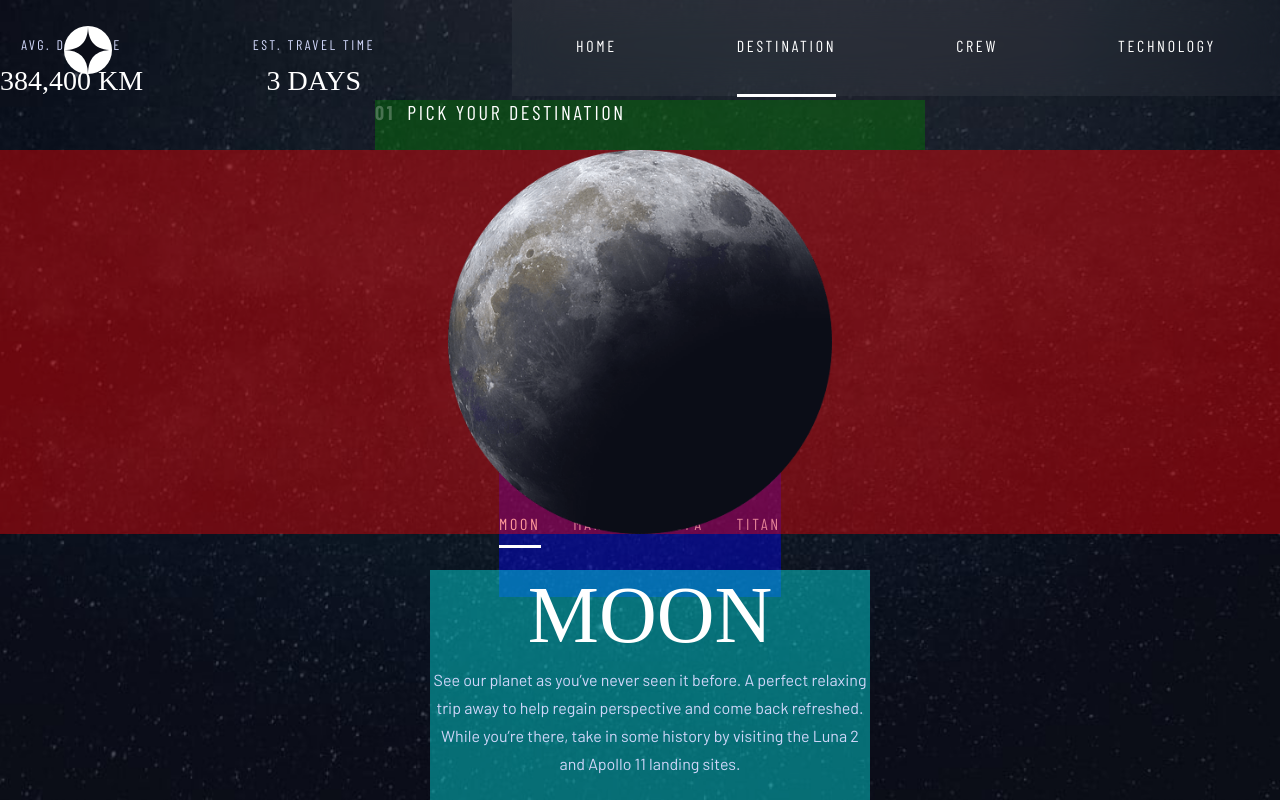
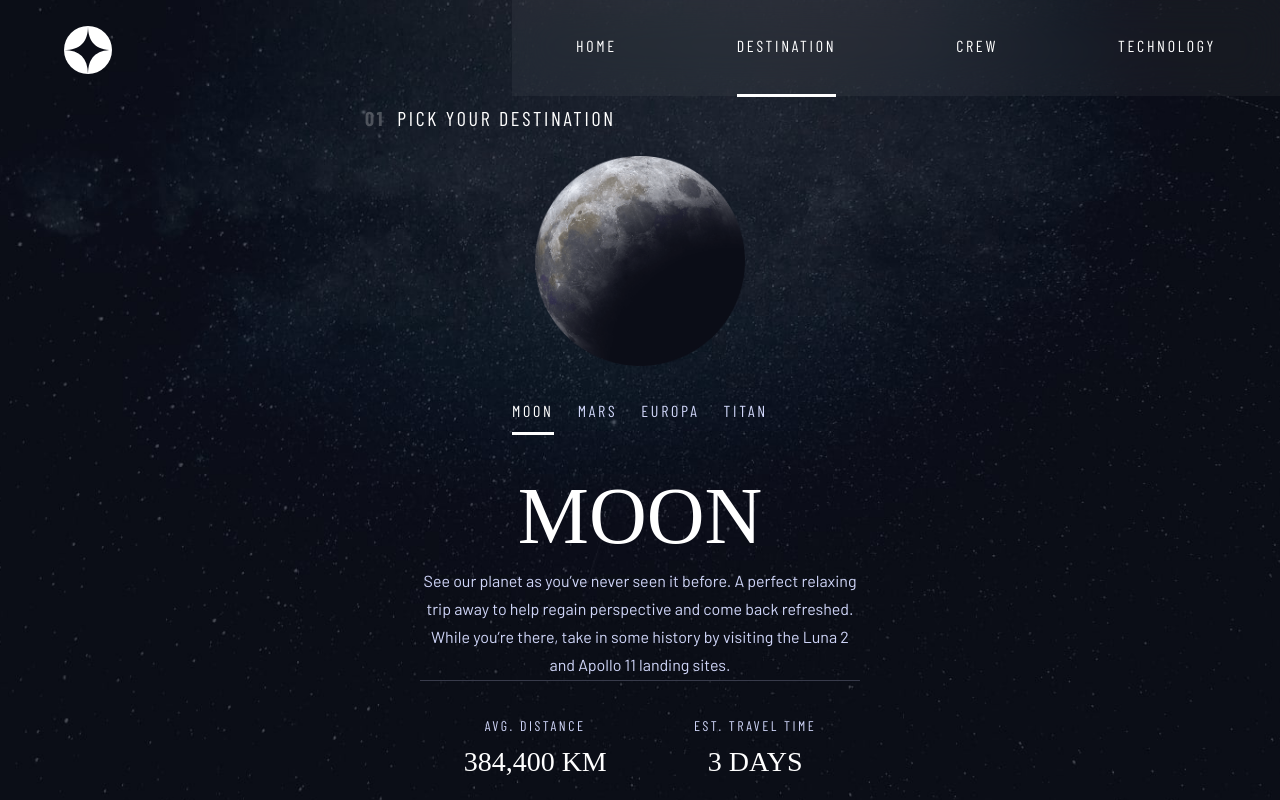
Before and after one commit to zttlmnn/space-tourism-multi-page, a React (Create React App) app: page /destination in a window 1280 px wide. Shown: the top 800 px of the page. Built offline with nearby package versions, Linux system fonts and the light colour scheme; a web font is replaced by a local one.

Commit message:
fixed complete destinationView

```diff
--- a/src/components/Utilities/Grid.module.scss
+++ b/src/components/Utilities/Grid.module.scss
@@ -6,9 +6,10 @@
   //10rem nav/heabder
   // 5rem title
 
-  grid-template-rows: 10rem .5fr  5rem repeat(10, minmax(7rem, 10.5rem)) 1fr;
+  grid-template-rows: 10rem .25fr 5rem repeat(6, minmax(7rem, 10.5rem)) 1fr;
   //  grid-template-columns: 1fr repeat(10, 8.5%) 1fr;
   grid-template-columns: 1fr repeat(10, minmax(3.2rem, 5.5rem)) 1fr;
+
 
 
 
--- a/src/components/Views/DestinationView.module.scss
+++ b/src/components/Views/DestinationView.module.scss
@@ -16,53 +16,107 @@
       url("../../assets/destination/background-destination-desktop.jpg");
   }
 
-  &__img {
-    position: relative;
-    height: 40vw;
-/*
- */
-    display: flex;
-    justify-content: center;
+ // GRID SETTINGS
 
-    @media (min-width: $bp-tablet) {
-      height: 30vw;
+ section {
+  // title
+  &:first-child {
 
-/*       width: clamp(30rem, 45%, 45rem);
+    grid-row: 3;
+    grid-column: 2 / span 10;
+  }
+
+  // btns
+  &:nth-of-type(2) {
+
+    grid-row: 6 / span 1;
+
+    grid-column: 1 / -1;
+  }
+  // text, body-copy, description
+  &:nth-of-type(3) {
+
+    grid-row: 7 / span 2;
+    grid-column: 3 / span 8;
+  }
+
+  &:nth-of-type(4) {
+
+    grid-row: 9 / span 2;
+    grid-column: 3 / span 8;
+  }
+
+  @media (min-width: $bp-desktop) {
+    // title
+    &:first-child {
+      grid-row: 3;
+      grid-column: 2 / span 10;
+    }
+
+    // btns
+    &:nth-of-type(2) {
+
+      grid-row: 4 / span 1;
+      grid-column: 8 / span 4;
+
+    }
+    // text, body-copy
+    &:nth-of-type(3) {
+
+      grid-row: 5 / span 5;
+      grid-column: 8 / span 4;
+
+/*       margin-left: 1vw;
  */    }
 
+    &:nth-of-type(4) {
+
+      grid-row: 10 / span 2;
+      grid-column: 8 / span 4;
+    }
+
+
+  }
+}
+
+figure {
+  position: relative;
+
+  margin: 0;
+
+  grid-row: 4 / span 2;
+  grid-column: 3 / span 8;
+
+
+  img {
+    object-fit: contain;
+
+  }
+
   @media (min-width: $bp-desktop) {
-/*       margin-right: calc(var(--base-unit) * 7.5);
- */  /*     width: clamp(45rem, 45%, 50rem); */
-      width: 40vw;
-      height: 25vw;
-      grid-column: 1;
-      grid-row: 4 / span 3;
-    }
-    img {
-      position: absolute;
-
-      height: 100%;
-      width: auto;
+    grid-row: 4 / span 8;
+    grid-column: 2 / span 4;
   }
 }
 
   &__btns {
-    margin: 0 auto;
-    height: calc(var(--base-unit) * 3.5);
-    width: calc(var(--base-unit) * 10);
+    height: 100%;
+    width: 100%;
+    display: flex;
+    justify-content: center;
+    align-items: center;
+    gap: var(--base-unit);
 
-    display: flex;
-    justify-content: space-between;
-    align-items: center;
 
     @media (min-width: $bp-tablet) {
-      height: calc(var(--base-unit) * 5.5);
-      width: calc(var(--base-unit) * 11.75);
-    }
+/*       height: calc(var(--base-unit) * 5.5);
+ *//*       width: calc(var(--base-unit) * 11.75);
+ */    }
     @media (min-width: $bp-desktop) {
       margin: 0;
-      grid-column: 2;
-      grid-row: 4 / span 1;
+      justify-content: flex-start;
+      gap: calc(var(--base-unit) * 1.5);
+
     }
   }
   &__btn {
@@ -89,25 +143,25 @@
   }
 
   &__description {
-    margin: 0 auto;
-    max-width: 57.3rem;
-    //width: 32.7rem;
+/*     margin: 0 auto;
+ *//*     max-width: 57.3rem;
+ */    //width: 32.7rem;
     /*     max-width: 45rem;
  */ //width: 65ch;
     text-align: center;
 
-    height: calc(var(--base-unit) * 10);
-
+/*     height: calc(var(--base-unit) * 10);
+ */
     border-bottom: 1px solid var(--clr-stroke);
 
     @media (min-width: $bp-desktop) {
       margin: 0;
-      max-width: 44rem;
-
-      height: calc(var(--base-unit) * 12);
-
-      grid-column: 2;
-      grid-row: 4 / span 3;
+/*       max-width: 44rem;
+ */
+/*       height: calc(var(--base-unit) * 12);
+ */
+/*       grid-column: 2;
+      grid-row: 4 / span 3; */
     }
 
     h2 {
@@ -130,14 +184,14 @@
   }
 
   &__details {
-    margin: 0 auto;
-    text-align: center;
+/*     margin: 0 auto;
+ */    text-align: center;
     padding-top: calc(var(--base-unit) * 1.5);
 
     @media (min-width: $bp-tablet) {
-      width: 37.5rem;
-      display: flex;
-      justify-content: space-between;
+/*       width: 37.5rem;
+ */      display: flex;
+      justify-content: space-around;
     }
     @media (min-width: $bp-desktop) {
       margin: 0;
--- a/src/components/Views/TechnologyView.module.scss
+++ b/src/components/Views/TechnologyView.module.scss
@@ -14,16 +14,69 @@
       url("../../assets/technology/background-technology-desktop.jpg");
   }
 
+  // GRID SETTINGS
 
+  section {
+    // title
+    &:first-child {
 
-    img {
-      position: absolute;
-  object-fit: cover;
-  width: 100%;
-  height: 100%;
-
+      grid-row: 2;
+      grid-column: 2 / span 10;
     }
 
+    // btns
+    &:nth-of-type(2) {
+
+      grid-row: 6 / span 1;
+
+      grid-column: 1 / -1;
+    }
+    // text, body-copy
+    &:nth-of-type(3) {
+
+      grid-row: 7 / span 3;
+      grid-column: 3 / span 8;
+    }
+
+    @media (min-width: $bp-desktop) {
+      // title
+      &:first-child {
+        grid-row: 3;
+        grid-column: 2 / span 10;
+      }
+
+      // btns
+      &:nth-of-type(2) {
+        /*   background-color: rgba(0, 0, 255, 0.4);
+    */
+        grid-row: 5 / span 7;
+        grid-column: 2 / span 1;
+      }
+      // text, body-copy
+      &:nth-of-type(3) {
+        /*   background-color: rgba(0, 255, 255, 0.4);
+    */
+        grid-row: 5 / span 7;
+        grid-column: 3 / span 5;
+
+        margin-left: 1vw;
+      }
+    }
+  }
+
+  figure {
+    position: relative;
+
+    margin: 0;
+
+    grid-row: 3 / span 3;
+    grid-column: 1 / -1;
+
+    @media (min-width: $bp-desktop) {
+      grid-row: 4 / span 9;
+      grid-column: 9 / -1;
+    }
+  }
 
   &__btns {
     height: 100%;
@@ -37,7 +90,7 @@
       flex-direction: column;
       justify-content: flex-start;
       align-items: flex-start;
- }
+    }
   }
   &__btn {
     cursor: pointer;
@@ -107,76 +160,3 @@
     }
   }
 }
-
-// GRID SETTINGS
-
-section {
-    // title
-  &:first-child {
-    background-color: rgba(0, 128, 0, 0.4);
-
-    grid-row: 3;
-    grid-column: 2 / span 10;
-  }
-
-  // btns
-  &:nth-of-type(2) {
-      background-color: rgba(0, 0, 255, 0.4);
-
-    grid-row: 7 / span 1;
-
-    grid-column: 1 / -1;
-  }
-  // text, body-copy
-  &:nth-of-type(3) {
-      background-color: rgba(0, 255, 255, 0.4);
-
-    grid-row: 8/ span 5;
-    grid-column: 3 / span 8;
-
-  }
-
-
-  @media (min-width: $bp-desktop) {
-    // title
-    &:first-child {
-
-      grid-row: 3;
-      grid-column: 2 / span 10;
-    }
-
-    // btns
-    &:nth-of-type(2) {
-      /*   background-color: rgba(0, 0, 255, 0.4);
-      */
-      grid-row: 5 / span 7;
-      grid-column: 2 / span 1;
-    }
-    // text, body-copy
-    &:nth-of-type(3) {
-      /*   background-color: rgba(0, 255, 255, 0.4);
-      */
-      grid-row: 5 / span 7;
-      grid-column: 3 / span 5;
-
-      margin-left: 1vw;
-    }
-  }
-}
-
-figure {
-  position: relative;
-
-  margin: 0;
-  background-color: rgba(255, 0, 0, 0.4);
-
-  grid-row: 4 / span 3;
-  grid-column: 1 / -1;
-
-  @media (min-width: $bp-desktop) {
-    grid-row: 4 / span 9;
-    grid-column: 9 / -1;
-
-  }
-
-}
--- a/src/index.scss
+++ b/src/index.scss
@@ -76,9 +76,11 @@ li {
 
 img {
   display: block;
- // width: 100%;
-//  height: 100%;
-  object-fit: cover;
+  position: absolute;
+object-fit: cover;
+width: 100%;
+height: 100%;
+
 }
 
 
```
Lines whose indentation alone changed are shown as unchanged.
